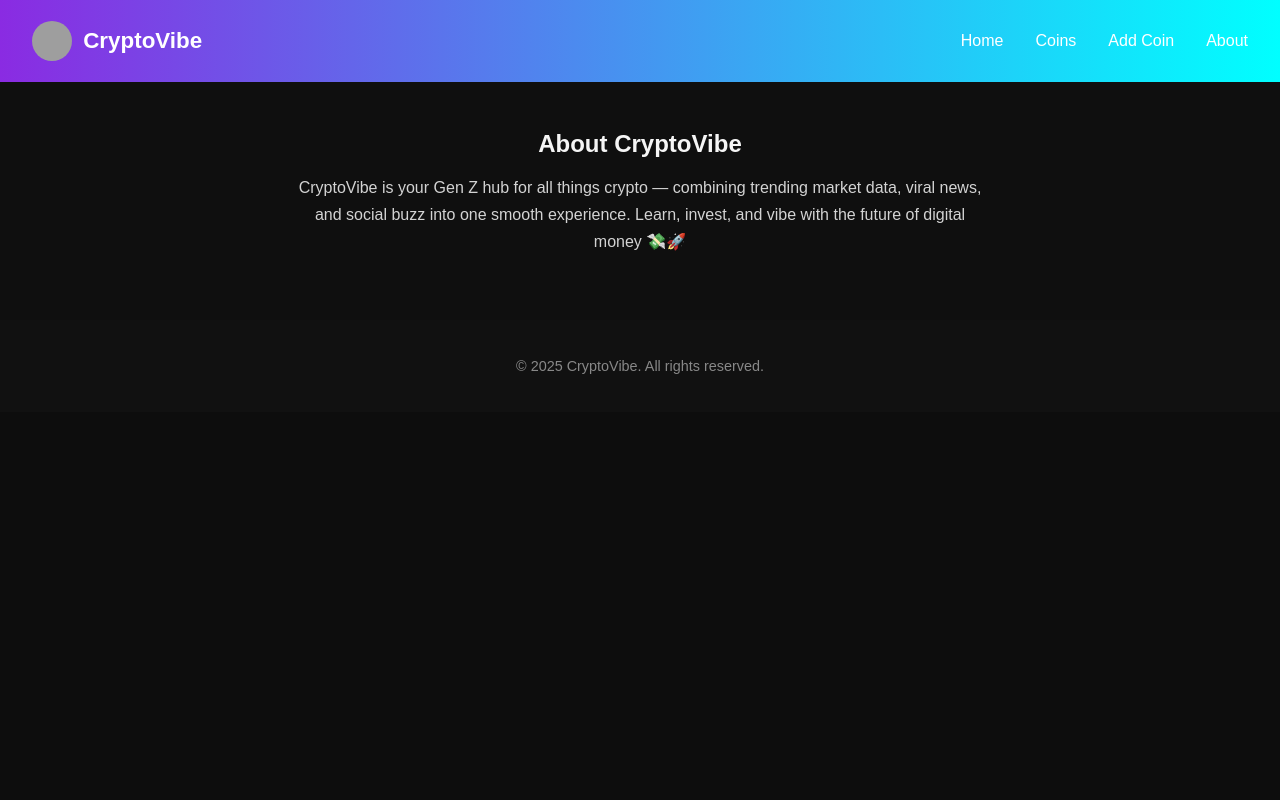
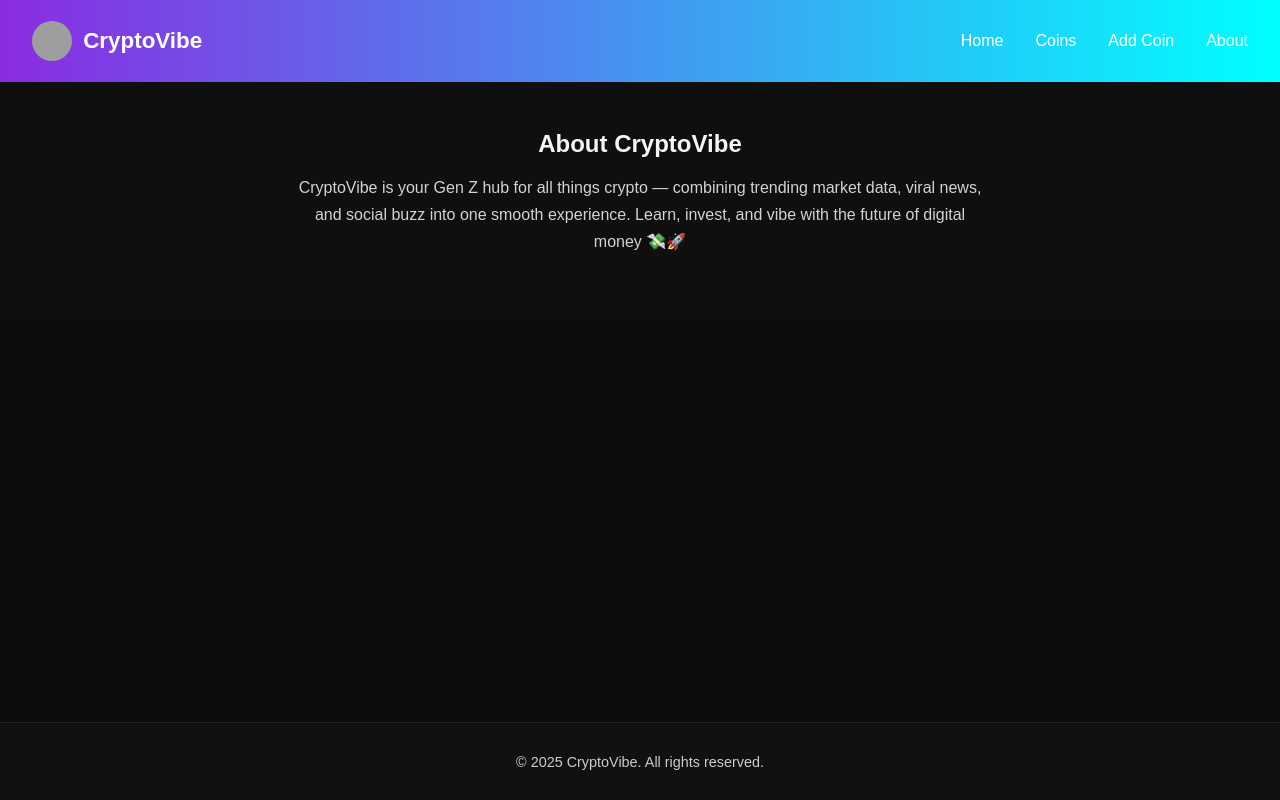
Before and after one commit to Kemmytheboss/trendy-crypto-vibe-frontend, a React (Create React App) app: page /about in a window 1280 px wide. Built offline with nearby package versions, Linux system fonts and the light colour scheme; no server answers; grey boxes are pictures that could not be loaded.

Commit message:
changed css for footer to be fixed at the bottom. Also the navbar to contain linear gradient colors

```diff
--- a/src/App.css
+++ b/src/App.css
@@ -175,12 +175,19 @@ h1, h2, h3 {
 
 /* ====== Footer ====== */
 .footer {
+  position: fixed;
+  bottom: 0;
+  left: 0;
+  width: 100%;
+  background: #111;
+  color: #ccc;
   text-align: center;
-  padding: 1.5rem;
-  background: #111;
+  padding: 1rem 0;
   font-size: 0.9rem;
-  color: #888;
+  border-top: 1px solid #222;
+  z-index: 1000;
 }
+
 
 .nav-left {
   display: flex;
```
